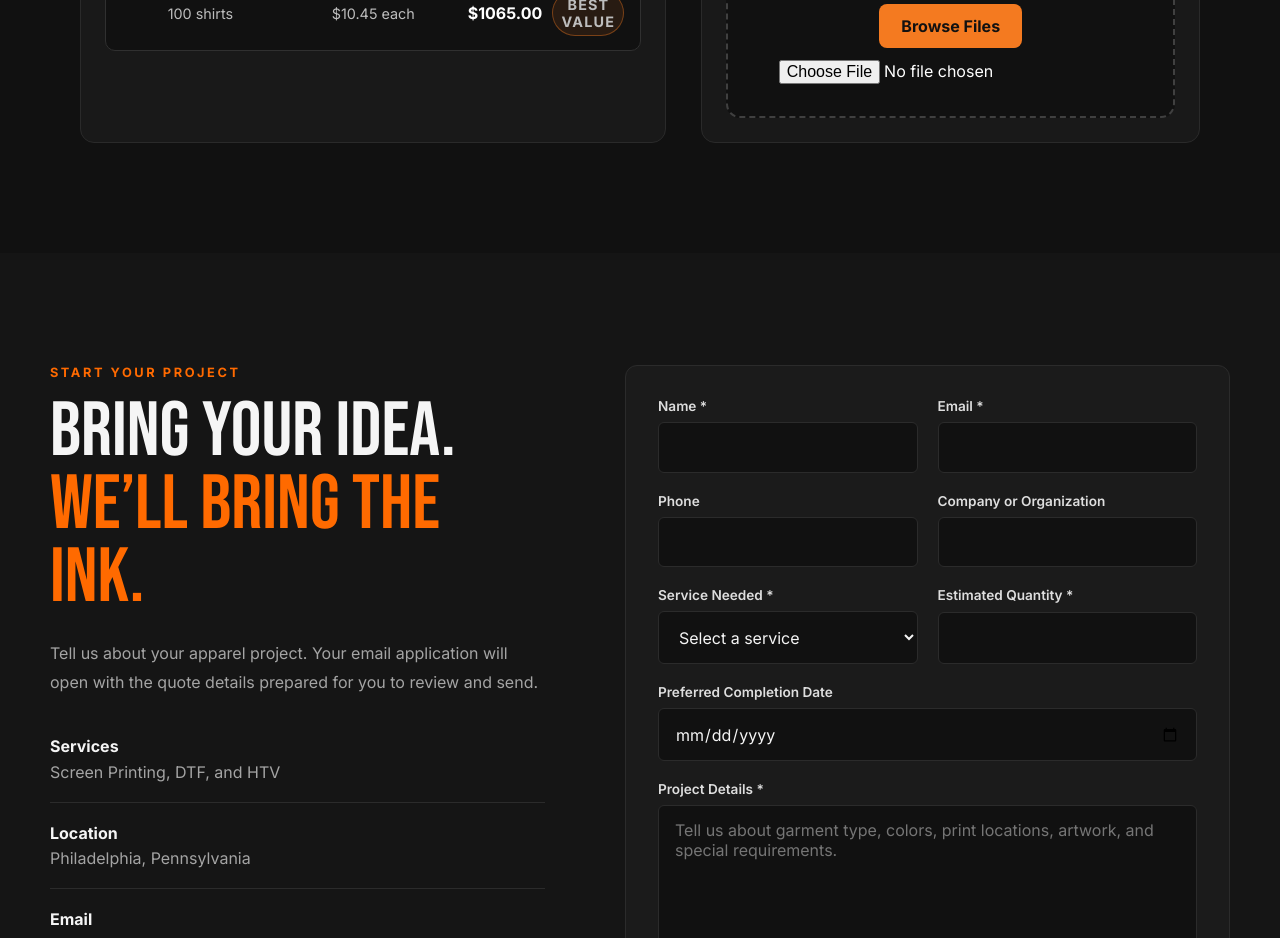
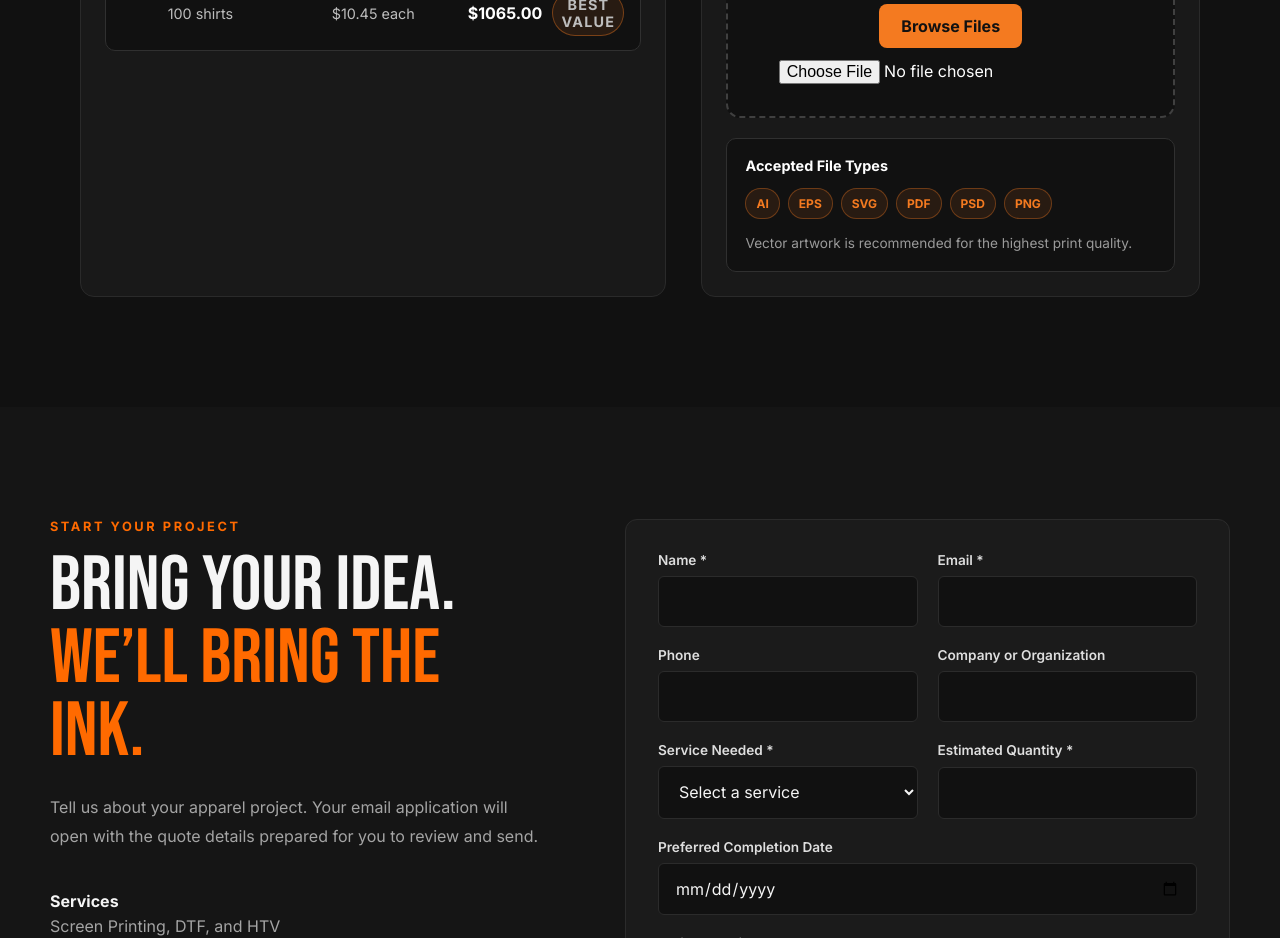
Before and after one commit to CharlieBrown3rd/inknhustle-os, a React (Vite) app: page / in a window 1280 px wide. Shown: the part 5520-6458 px from the top of the page. Built offline with nearby package versions, Linux system fonts and the light colour scheme.

Commit message:
Add file types to  artwork uploader

```diff
--- a/src/components/QuoteBuilder/ArtworkUploader.jsx
+++ b/src/components/QuoteBuilder/ArtworkUploader.jsx
@@ -92,6 +92,23 @@ const openFilePicker = () => {
     </button>
   </div>
 )}
+<div className="artwork-guidelines">
+  <h4>Accepted File Types</h4>
+
+  <div className="artwork-file-types">
+    <span>AI</span>
+    <span>EPS</span>
+    <span>SVG</span>
+    <span>PDF</span>
+    <span>PSD</span>
+    <span>PNG</span>
+  </div>
+
+  <p>
+    Vector artwork is recommended for the
+    highest print quality.
+  </p>
+</div>
     </section>
 
   );
--- a/src/sections/QuoteCalculator/QuoteCalculator.css
+++ b/src/sections/QuoteCalculator/QuoteCalculator.css
@@ -752,3 +752,39 @@
   font-weight: 800;
   cursor: pointer;
 }
+.artwork-guidelines {
+  margin-top: 20px;
+  padding: 18px;
+  background: #111111;
+  border: 1px solid #303030;
+  border-radius: 10px;
+}
+
+.artwork-guidelines h4 {
+  margin: 0 0 14px;
+  color: #ffffff;
+  font-size: 0.9rem;
+}
+
+.artwork-file-types {
+  display: flex;
+  flex-wrap: wrap;
+  gap: 8px;
+}
+
+.artwork-file-types span {
+  padding: 7px 10px;
+  color: #f47a20;
+  background: rgba(244, 122, 32, 0.1);
+  border: 1px solid rgba(244, 122, 32, 0.35);
+  border-radius: 999px;
+  font-size: 0.75rem;
+  font-weight: 800;
+}
+
+.artwork-guidelines p {
+  margin: 14px 0 0;
+  color: #9a9a9a;
+  font-size: 0.85rem;
+  line-height: 1.5;
+}
```
